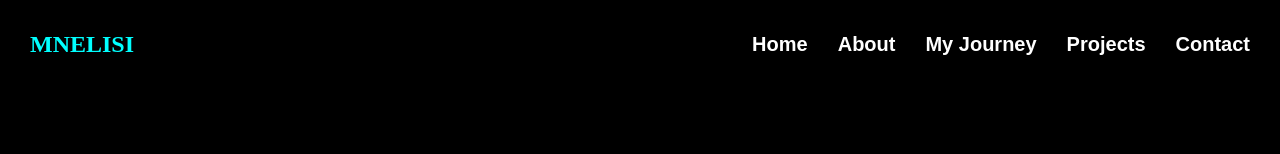
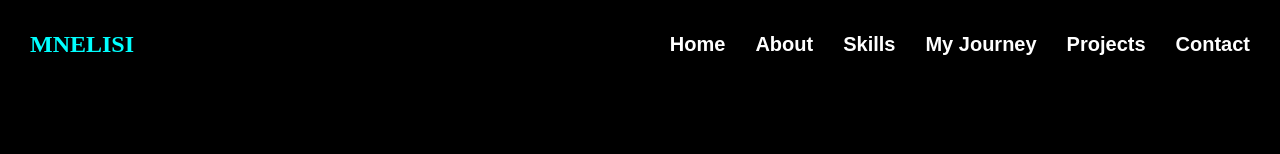
Before and after one commit to Mnelisi-Writes/Mnelisi_Portfolio, a plain HTML site: page index.html in a window 1280 px wide. Shown: the top 154 px of the page. Drawn offline with nearby package versions, Linux system fonts and the light colour scheme.

Commit message:
Update index.html

```diff
--- a/index.html
+++ b/index.html
@@ -31,6 +31,7 @@
 				<ul id="menuList">
 					<li><a href="#home"> Home </a></li>
 					<li><a href="#about">About </a></li>
+					<li><a href="#skill">Skills </a></li>
 					<li><a href="#education"> My Journey </a></li>
 					<li><a href="#projects"> Projects </a></li>
 					<li><a href="#contact"> Contact </a></li>
```
